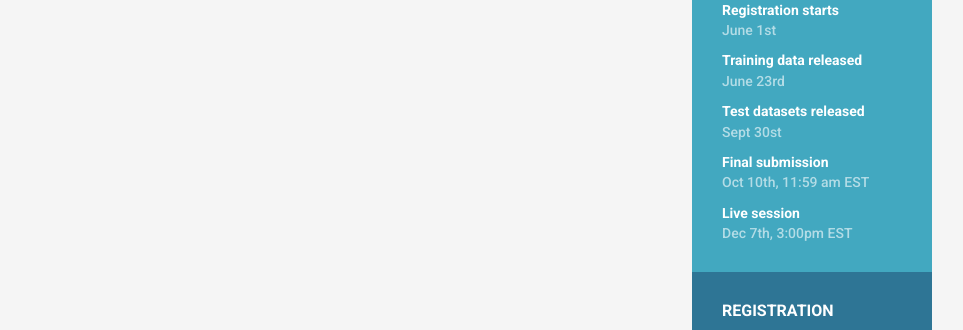
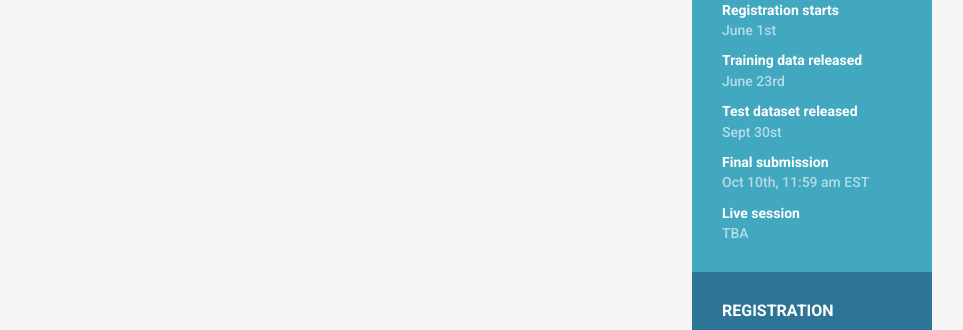
Before and after one commit to VisionLearningGroup/visda-2022, a Jekyll site: the page built from index.html, in a window 1280 px wide. Shown: the part 393-723 px from the top of the page, without its empty margins (188-1151 px from the left). Built offline with Jekyll 4.4.1, drawn with Linux system fonts in a browser that asks for light colours.

Commit message:
Update sidebar.html

```diff
--- a/_includes/sidebar.html
+++ b/_includes/sidebar.html
@@ -20,7 +20,7 @@
                     <h5 class="meta">June 23rd</h5>
               </div>
               <div class="item">
-                    <h5 class="degree">Test datasets released</h5>
+                    <h5 class="degree">Test dataset released</h5>
                     <h5 class="meta">Sept 30st</h5>
               </div>
 
@@ -31,7 +31,7 @@
 
               <div class="item">
                     <h4 class="degree">Live session</h4>
-                    <h5 class="meta">Dec 7th, 3:00pm EST</h5>
+                    <h5 class="meta">TBA</h5>
               </div>
 
             </div>
@@ -68,7 +68,7 @@
                 <h2 class="container-block-title">Quick Links</h2>
 
                 <div class="item">
-                    <h4 class="degree"><a href = "https://github.com/VisionLearningGroup/visda21-dev">Github Repository</a></h4>
+                    <h4 class="degree"><a href = "https://github.com/VisionLearningGroup/visda22-dev">Github Repository</a></h4>
                     <h5 class = "meta">Datasets and Starting Code</h5>
                 </div>
 
@@ -78,7 +78,7 @@
                 </div>
 
               <div class="item">
-                <h4 class="degree"><a href = "https://groups.google.com/forum/#!forum/visda-2021-participants">Mailing List</a></h4>
+                <h4 class="degree"><a href = "https://groups.google.com/forum/#!forum/visda-2022-participants">Mailing List</a></h4>
                 <h5 class="meta">Join for Email Updates </h5>
               </div>
 
```
